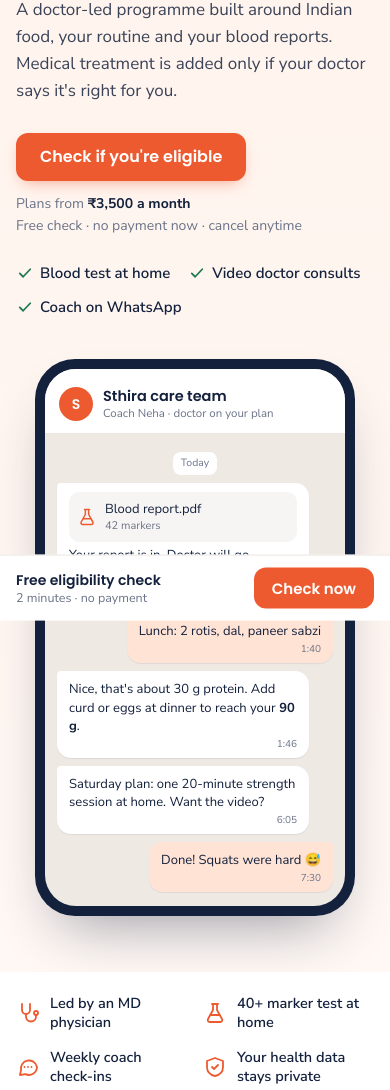
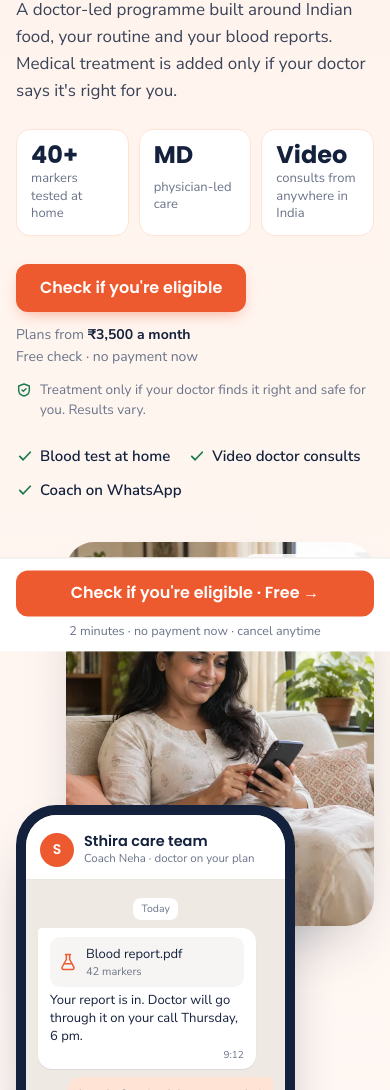
Before and after one commit to prekshi/wellness, a plain HTML site: page public/index.html in a window 390 px wide. Shown: the part 296-1386 px from the top of the page. Drawn offline with Linux system fonts and the light colour scheme; no server answers.

Commit message:
Add files via upload

```diff
--- a/public/index.html
+++ b/public/index.html
@@ -55,12 +55,27 @@ body::before{content:"";position:fixed;inset:0 0 auto;height:env(safe-area-inset
 .hero .sub{font-size:clamp(17px, 2vw, 19px);margin-top:16px;max-width:52ch}
 .hero-cta{display:flex;flex-wrap:wrap;align-items:center;gap:12px 16px;margin-top:28px}
 .hero-cta small{font-size:14px;color:var(--muted)}
+.facts{display:grid;grid-template-columns:repeat(3, minmax(0,1fr));gap:10px;margin-top:24px;max-width:520px}
+.facts div{background:#fff;border:1px solid var(--peach-2);border-radius:14px;padding:12px 14px;display:grid;gap:2px;min-width:0}
+.facts b{font:700 24px/1.1 var(--head);color:var(--ink)}
+.facts span{font-size:13px;line-height:1.35;color:var(--muted)}
+.assure{display:flex;gap:8px;align-items:flex-start;font-size:13.5px;line-height:1.45;color:var(--muted);margin-top:12px;max-width:46ch}
+.assure .ic{width:16px;height:16px;color:var(--mint-ink);margin-top:2px;stroke-width:2.2}
 .ticks{display:flex;flex-wrap:wrap;gap:10px 18px;margin:24px 0 0;padding:0;list-style:none;font-weight:600;color:var(--ink);font-size:15px}
 .ticks li{display:flex;align-items:center;gap:6px}
 .ticks .ic{width:18px;height:18px;color:var(--mint-ink);stroke-width:2.4}
 
 /* phone mock */
-.mock{position:relative;justify-self:center;width:min(320px, 100%)}
+.mock{position:relative;justify-self:center;width:min(460px, 100%)}
+.hero-photo{position:relative;margin:0 0 0 auto;width:80%;max-width:100%;aspect-ratio:4/5;border-radius:28px;overflow:hidden;box-shadow:0 30px 60px -30px rgba(20,33,61,.4);background:var(--peach-2)}
+.hero-photo img{display:block;width:100%;height:100%;object-fit:cover;object-position:50% 25%}
+.hero-photo figcaption{position:absolute;right:12px;top:12px;font:600 11px/1 var(--body);color:var(--ink);background:rgba(255,255,255,.88);padding:5px 9px;border-radius:999px}
+.mock .phone{position:relative;width:64%;margin-top:-58%}
+@media (max-width:520px){
+  .hero-photo{width:86%}
+  .mock .phone{width:78%;margin-top:-34%}
+  .screen.chat .msg:nth-last-of-type(-n+2){display:none}
+}
 .phone{background:var(--navy);border-radius:40px;padding:10px;box-shadow:0 30px 60px -25px rgba(20,33,61,.45)}
 .screen{background:#F7F5F3;border-radius:31px;padding:20px 14px 18px;display:grid;gap:10px}
 .screen.chat{background:#EFE9E3;padding:0 0 14px;gap:8px;overflow:hidden}
@@ -238,9 +253,9 @@ footer{padding-block:40px 120px;font-size:14px;color:var(--muted)}
 footer .wrap{display:grid;gap:10px}
 
 /* sticky bar */
-.sticky{position:fixed;left:0;right:0;bottom:0;z-index:30;background:#fff;border-top:1px solid var(--line);padding:12px max(16px, env(safe-area-inset-right, 0px)) calc(12px + env(safe-area-inset-bottom, 0px)) max(16px, env(safe-area-inset-left, 0px));display:flex;gap:12px;align-items:center;justify-content:space-between;transition:transform .25s ease}
-.sticky p{font:600 14px/1.3 var(--head);color:var(--ink)}
-.sticky small{display:block;font:400 12.5px var(--body);color:var(--muted)}
+.sticky{position:fixed;left:0;right:0;bottom:0;z-index:30;background:#fff;border-top:1px solid var(--line);padding:12px max(16px, env(safe-area-inset-right, 0px)) calc(12px + env(safe-area-inset-bottom, 0px)) max(16px, env(safe-area-inset-left, 0px));display:flex;flex-direction:column;gap:6px;align-items:stretch;transition:transform .25s ease}
+.sticky .btn{width:100%;box-shadow:none;padding:15px 18px}
+.sticky small{display:block;text-align:center;font:400 12.5px var(--body);color:var(--muted)}
 .sticky.off{transform:translateY(110%)}
 @media (min-width:900px){.sticky{display:none}}
 @media (prefers-reduced-motion: reduce){*{transition:none!important;scroll-behavior:auto!important}}
@@ -275,13 +290,19 @@ footer .wrap{display:grid;gap:10px}
   <section class="hero">
     <div class="wrap hero-grid">
       <div>
-        <span class="pill"><b></b>Now enrolling · Delhi pilot · 50 seats</span>
+        <span class="pill"><b></b>Now enrolling · Video consults across India</span>
         <h1>Manage your weight with a <span>doctor and a coach</span> in your corner</h1>
         <p class="sub">A doctor-led programme built around Indian food, your routine and your blood reports. Medical treatment is added only if your doctor says it's right for you.</p>
+        <div class="facts">
+          <div><b>40+</b><span>markers tested at home</span></div>
+          <div><b>MD</b><span>physician-led care</span></div>
+          <div><b>Video</b><span>consults from anywhere in India</span></div>
+        </div>
         <div class="hero-cta">
           <a class="btn" href="#fit" data-cta="hero">Check if you're eligible</a>
-          <small>Plans from <b style="color:var(--ink)">₹3,500 a month</b><br>Free check · no payment now · cancel anytime</small>
+          <small>Plans from <b style="color:var(--ink)">₹3,500 a month</b><br>Free check · no payment now</small>
         </div>
+        <p class="assure"><svg class="ic"><use href="#i-shield"/></svg>Treatment only if your doctor finds it right and safe for you. Results vary.</p>
         <ul class="ticks">
           <li><svg class="ic"><use href="#i-check"/></svg>Blood test at home</li>
           <li><svg class="ic"><use href="#i-check"/></svg>Video doctor consults</li>
@@ -290,6 +311,7 @@ footer .wrap{display:grid;gap:10px}
       </div>
 
       <div class="mock" aria-hidden="true">
+        <figure class="hero-photo"><picture><source srcset="hero.webp" type="image/webp"><img src="hero.jpg" alt="" width="900" height="1121" fetchpriority="high"></picture><figcaption>AI-generated image</figcaption></figure>
         <div class="phone"><div class="screen chat">
           <div class="chat-top"><span class="av">S</span><p>Sthira care team<small>Coach Neha · doctor on your plan</small></p></div>
           <span class="day">Today</span>
@@ -335,7 +357,7 @@ footer .wrap{display:grid;gap:10px}
         <li><span class="when">Months 1 to 6</span><h3>Your coach on WhatsApp</h3><p>Send meal photos and your weekly weight to your coach. Weekly check-ins and quick answers when you're stuck.</p></li>
         <li><span class="when">After 6 months</span><h3>Maintain</h3><p>Monthly weigh-ins and quarterly blood tests so your progress holds.</p></li>
       </ol>
-      <div style="margin-top:28px"><a class="btn" href="#fit" data-cta="how_it_works">Check if you're eligible</a></div>
+      <div style="margin-top:28px"><a class="btn" href="#fit" data-cta="how_it_works">Check if you're eligible</a><p class="assure"><svg class="ic"><use href="#i-shield"/></svg>Treatment only if your doctor finds it right and safe for you. Results vary.</p></div>
     </div>
   </section>
 
@@ -370,7 +392,7 @@ footer .wrap{display:grid;gap:10px}
 
   <section class="sec" id="plans">
     <div class="wrap">
-      <div class="sec-head"><p class="kicker">Founding member pricing</p><h2>Pick your programme length</h2><p>Nothing is charged now. Joining the waitlist holds this price for you when the cohort opens. All prices include taxes.</p></div>
+      <div class="sec-head"><p class="kicker">Founding member pricing</p><h2>Pick your programme length</h2><p>Nothing is charged now. Joining the waitlist holds this price for you when we start. All prices include taxes.</p></div>
       <div class="plans">
         <article class="plan">
           <h3>1 month</h3><p class="for">Try it at the starting dose</p>
@@ -415,7 +437,7 @@ footer .wrap{display:grid;gap:10px}
 
   <section class="sec" style="padding-top:0">
     <div class="wrap">
-      <div class="sec-head"><p class="kicker">Results you can check</p><h2>We track more than your weight</h2><p>Every cohort's results will be published, including the numbers that don't flatter us.</p></div>
+      <div class="sec-head"><p class="kicker">Results you can check</p><h2>We track more than your weight</h2><p>Our members' results will be published, including the numbers that don't flatter us.</p></div>
       <div class="measure">
         <span><svg class="ic"><use href="#i-ruler"/></svg>Waist in cm</span>
         <span><svg class="ic"><use href="#i-dumbbell"/></svg>Muscle kept</span>
@@ -498,7 +520,7 @@ footer .wrap{display:grid;gap:10px}
               <div class="f"><label for="f_name">Your name</label><input id="f_name" name="name" type="text" autocomplete="name" required placeholder="Priya Sharma"></div>
               <div class="f"><label for="f_phone">WhatsApp number</label><input id="f_phone" name="phone" type="tel" inputmode="numeric" autocomplete="tel-national" required pattern="[6-9][0-9]{9}" placeholder="98XXXXXXXX"><span class="hint">10 digits. We'll message only about the programme.</span></div>
             </div>
-            <div class="f"><label for="f_city">City</label><input id="f_city" name="city" type="text" autocomplete="address-level2" required placeholder="New Delhi"></div>
+            <div class="f"><label for="f_city">City</label><input id="f_city" name="city" type="text" autocomplete="address-level2" required placeholder="Your city"></div>
             <label class="consent"><input id="f_consent" name="consent" type="checkbox" required><span>I agree to be contacted on WhatsApp or phone about this programme, and to my answers being stored so a doctor can assess fit. I can ask for my data to be deleted at any time.</span></label>
           </div>
 
@@ -507,13 +529,13 @@ footer .wrap{display:grid;gap:10px}
             <button class="back" type="button" id="qBack" hidden>Back</button>
             <button class="btn" type="submit" id="qNext">Continue</button>
           </div>
-          <p class="fine" style="margin-top:14px">This check is not a diagnosis or medical advice.</p>
+          <p class="fine" style="margin-top:14px">Treatment only if your doctor finds it right and safe for you. This check is not a diagnosis or medical advice.</p>
         </form>
 
         <div class="done" id="done" hidden>
           <span class="big"><svg class="ic"><use href="#i-check"/></svg></span>
           <h3 id="doneTitle">You're on the list</h3>
-          <p id="doneText">We'll message you on WhatsApp when the Delhi cohort opens and book your home blood test first. Your founding price is held.</p>
+          <p id="doneText">We'll message you on WhatsApp to book your home blood test and doctor consult. Your founding price is held.</p>
           <p style="font-weight:700;color:var(--ink);margin-top:6px">Doing this with a friend helps. Share your link:</p>
           <div class="share"><code id="refLink"></code><button class="btn light" type="button" id="copyBtn">Copy link</button></div>
           <p class="fine" id="copyMsg" hidden></p>
@@ -528,9 +550,9 @@ footer .wrap{display:grid;gap:10px}
       <div class="faq">
         <details><summary>Is this a medication programme?<svg class="ic"><use href="#i-down"/></svg></summary><p>It's a doctor-led programme where coaching, food and strength come first. Treatment is included only if your doctor prescribes it after your blood test and consult. If it isn't right for you, you get a refund except the blood test, or you can continue on coaching and nutrition alone.</p></details>
         <details><summary>Who are the doctors?<svg class="ic"><use href="#i-down"/></svg></summary><p>The clinical protocol is designed and supervised by a physician with an MD in Internal Medicine. Every prescription is written by a qualified specialist after a consult and blood work.</p></details>
-        <details><summary>What results can I expect?<svg class="ic"><use href="#i-down"/></svg></summary><p>We won't promise a number. Results depend on your starting point, your health and how closely you follow the plan. We measure carefully and publish every cohort's real results.</p></details>
+        <details><summary>What results can I expect?<svg class="ic"><use href="#i-down"/></svg></summary><p>We won't promise a number. Results depend on your starting point, your health and how closely you follow the plan. We measure carefully and publish our members' real results.</p></details>
         <details><summary>What happens after 6 months?<svg class="ic"><use href="#i-down"/></svg></summary><p>You can move to Maintain: monthly weigh-ins and quarterly blood tests. If you were on treatment, your doctor steps it down gradually while your habits take over.</p></details>
-        <details><summary>Where is it available?<svg class="ic"><use href="#i-down"/></svg></summary><p>The first cohort is in Delhi NCR, with blood tests at home. Consults and coaching are online, so more cities will follow.</p></details>
+        <details><summary>Where is it available?<svg class="ic"><use href="#i-down"/></svg></summary><p>Doctor consults and coaching happen on video and WhatsApp, so you can join from anywhere in India. We'll confirm home blood tests and medicine delivery for your pin code before you start.</p></details>
         <details><summary>What happens to my information?<svg class="ic"><use href="#i-down"/></svg></summary><p>Your answers are used only to assess fit and contact you about the programme. We don't sell or share them. To have them deleted, email <a href="mailto:hello@tinkrlabs.ai">hello@tinkrlabs.ai</a> or reply "delete" to any of our WhatsApp messages.</p></details>
       </div>
     </div>
@@ -539,7 +561,7 @@ footer .wrap{display:grid;gap:10px}
   <section class="sec" style="padding-top:0">
     <div class="wrap">
       <div class="close">
-        <div style="display:grid;gap:10px"><h2>50 seats in the first Delhi cohort</h2><p>Check your eligibility in 2 minutes. No payment now.</p></div>
+        <div style="display:grid;gap:10px"><h2>Start with a free eligibility check</h2><p>Check your eligibility in 2 minutes. No payment now.</p><p style="font-size:14px">Treatment only if your doctor finds it right and safe for you. Results vary.</p></div>
         <a class="btn" href="#fit" data-cta="closing">Check if you're eligible</a>
       </div>
     </div>
@@ -549,15 +571,15 @@ footer .wrap{display:grid;gap:10px}
 <footer>
   <div class="wrap">
     <a class="logo" href="#" style="font-size:18px"><i style="width:22px;height:22px"></i>sthira</a>
-    <p>Physician-led weight management. Pilot programme, Delhi.</p>
+    <p>Physician-led weight management. Pilot programme. Video consults across India.</p>
     <p>Questions or data requests: <a href="mailto:hello@tinkrlabs.ai">hello@tinkrlabs.ai</a></p>
     <p>Information on this page is general and not a substitute for medical advice. In an emergency, call 112.</p>
   </div>
 </footer>
 
 <div class="sticky" id="sticky">
-  <p>Free eligibility check<small>2 minutes · no payment</small></p>
-  <a class="btn" href="#fit" data-cta="sticky" style="padding:13px 18px;font-size:15px;box-shadow:none">Check now</a>
+  <a class="btn" href="#fit" data-cta="sticky">Check if you're eligible · Free →</a>
+  <small>2 minutes · no payment now · cancel anytime</small>
 </div>
 
 <script>
```
Also changed, not shown: public/hero.jpg (added), public/hero.webp (added).
